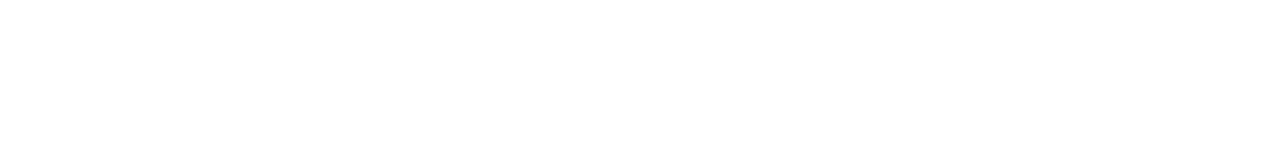
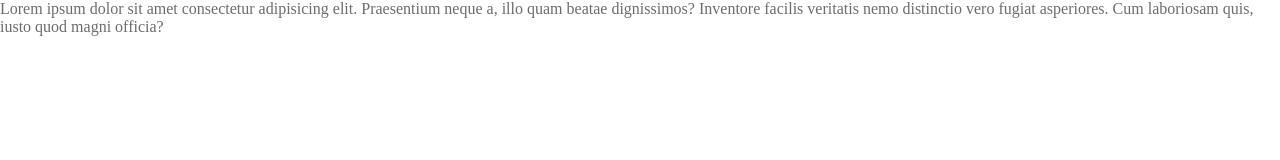
Before and after one commit to Elizeu-Almeida/Projeto---Travelgram, a plain HTML site: page index.html in a window 1280 px wide. Drawn offline with Linux system fonts and the light colour scheme.

Commit message:
initial style guide

```diff
--- a/index.html
+++ b/index.html
@@ -7,6 +7,8 @@
   <link rel="stylesheet" href="styles/index.css">
 </head>
 <body>
-
+  <p>
+    Lorem ipsum dolor sit amet consectetur adipisicing elit. Praesentium neque a, illo quam beatae dignissimos? Inventore facilis veritatis nemo distinctio vero fugiat asperiores. Cum laboriosam quis, iusto quod magni officia?
+  </p>
 </body>
 </html>
--- a/styles/global.css
+++ b/styles/global.css
@@ -3,3 +3,18 @@
   padding: 0;
   box-sizing: border-box;
 }
+
+:root {
+  --brand-color: #EF5F4C;
+  --background-color: #FFFFFF;
+  --surface-color: #F5F5F5;
+  --skeleton-color: #D9D9D9;
+  --shape-transparency: rgba(255, 255, 255, 0.56);
+  --text-color-primary: #313131;
+  --text-color-secondary: #6c6c6c;
+}
+
+body {
+  color: var(--text-color-secondary);
+  background-color: var(--background-color);
+}
```
Also changed, not shown: assets/AirplaneTilt.svg (added), assets/Image 01.png (added), assets/Image 02.png (added), assets/Image 03.png (added), assets/Image 04.png (added), assets/Image 05.png (added), assets/Image 06.png (added), assets/Image 07.png (added), assets/Image 08.png (added), assets/Image 09.png (added), assets/Image 10.png (added), assets/Image 11.png (added), assets/Image.svg (added), assets/Logo.svg (added), 2 more files, 1 other file.
